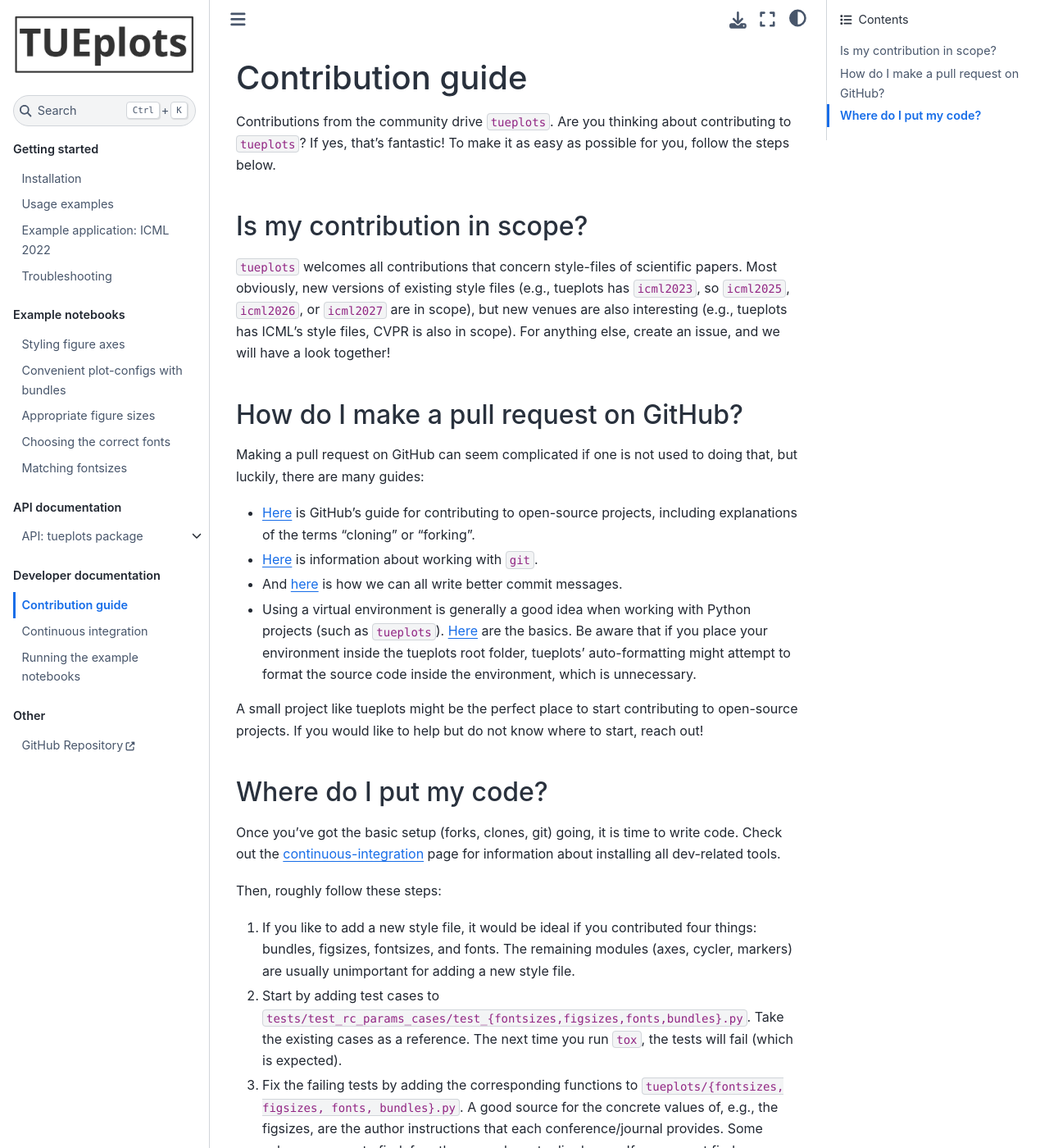
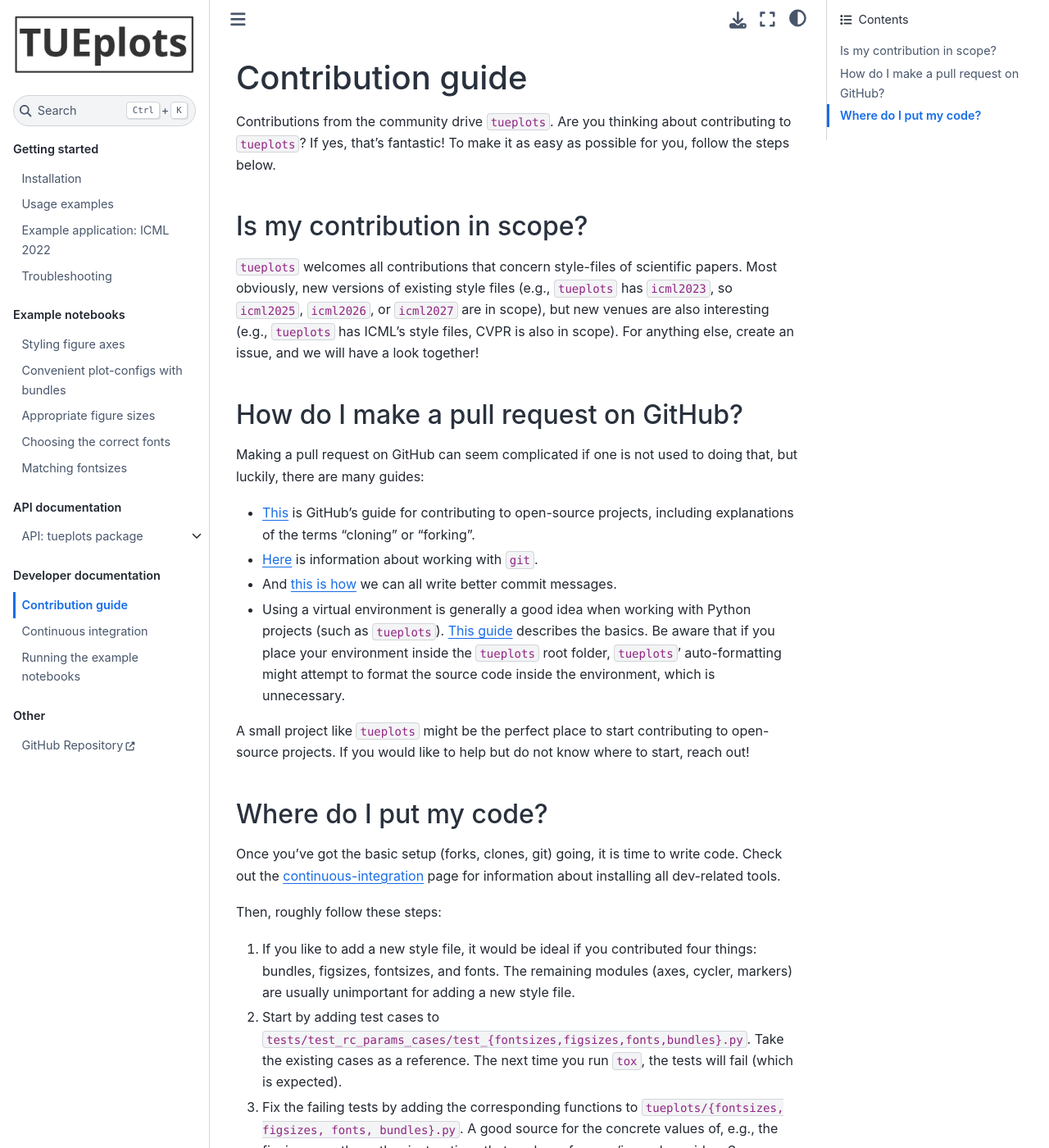
Before and after one commit to pnkraemer/tueplots, a Sphinx documentation site: the page built from docs/source/docs_dev/contribution_guide.md, in a window 1280 px wide and 1400 px high. Shown: the whole window at 82% size. Built offline with Sphinx 7.4.7 and the Sphinx Book theme 1.1.4, drawn with Linux system fonts in a browser that asks for light colours; pages that are not in the unit, such as notebooks, are missing from menus.

Commit message:
Fixed conflicts with links

```diff
--- a/docs/source/docs_dev/contribution_guide.md
+++ b/docs/source/docs_dev/contribution_guide.md
@@ -10,21 +10,21 @@ To make it as easy as possible for you, follow the steps below.
 ## Is my contribution in scope?
 
 `tueplots` welcomes all contributions that concern style-files of scientific papers.
-Most obviously, new versions of existing style files (e.g., tueplots has `icml2023`, so `icml2025`, `icml2026`, or `icml2027` are in scope), but
-new venues are also interesting (e.g., tueplots has ICML's style files, CVPR is also in scope).
+Most obviously, new versions of existing style files (e.g., `tueplots` has `icml2023`, so `icml2025`, `icml2026`, or `icml2027` are in scope), but
+new venues are also interesting (e.g., `tueplots` has ICML's style files, CVPR is also in scope).
 For anything else, create an issue, and we will have a look together!
 
 
 ## How do I make a pull request on GitHub?
 Making a pull request on GitHub can seem complicated if one is not used to doing that, but luckily, there are many guides:
 
-- [Here](https://docs.github.com/en/get-started/quickstart/contributing-to-projects) is GitHub's guide for contributing to open-source projects, including explanations of the terms "cloning" or "forking".
+- [This](https://docs.github.com/en/get-started/quickstart/contributing-to-projects) is GitHub's guide for contributing to open-source projects, including explanations of the terms "cloning" or "forking".
 - [Here](https://docs.github.com/en/get-started/using-git) is information about working with `git`.
-- And [here](https://www.freecodecamp.org/news/how-to-write-better-git-commit-messages/) is how we can all write better commit messages.
-- Using a virtual environment is generally a good idea when working with Python projects (such as `tueplots`). [Here](https://realpython.com/python-virtual-environments-a-primer/) are the basics. Be aware that if you place your environment inside the tueplots root folder, tueplots' auto-formatting might attempt to format the source code inside the environment, which is unnecessary.
+- And [this is how](https://www.freecodecamp.org/news/how-to-write-better-git-commit-messages/)  we can all write better commit messages.
+- Using a virtual environment is generally a good idea when working with Python projects (such as `tueplots`). [This guide](https://realpython.com/python-virtual-environments-a-primer/) describes the basics. Be aware that if you place your environment inside the `tueplots` root folder, `tueplots`' auto-formatting might attempt to format the source code inside the environment, which is unnecessary.
 
 
-A small project like tueplots might be the perfect place to start contributing to open-source projects.
+A small project like `tueplots` might be the perfect place to start contributing to open-source projects.
 If you would like to help but do not know where to start, reach out!
 
 ## Where do I put my code?
```
